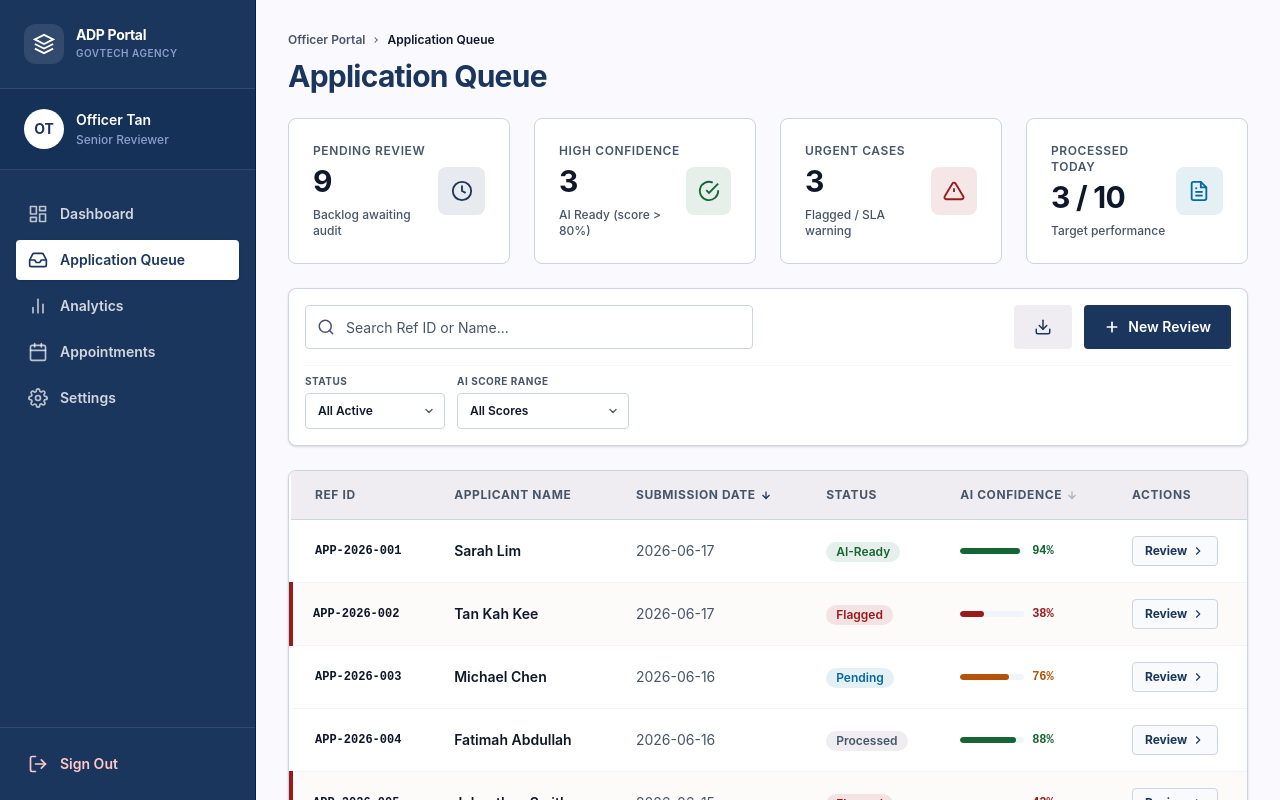
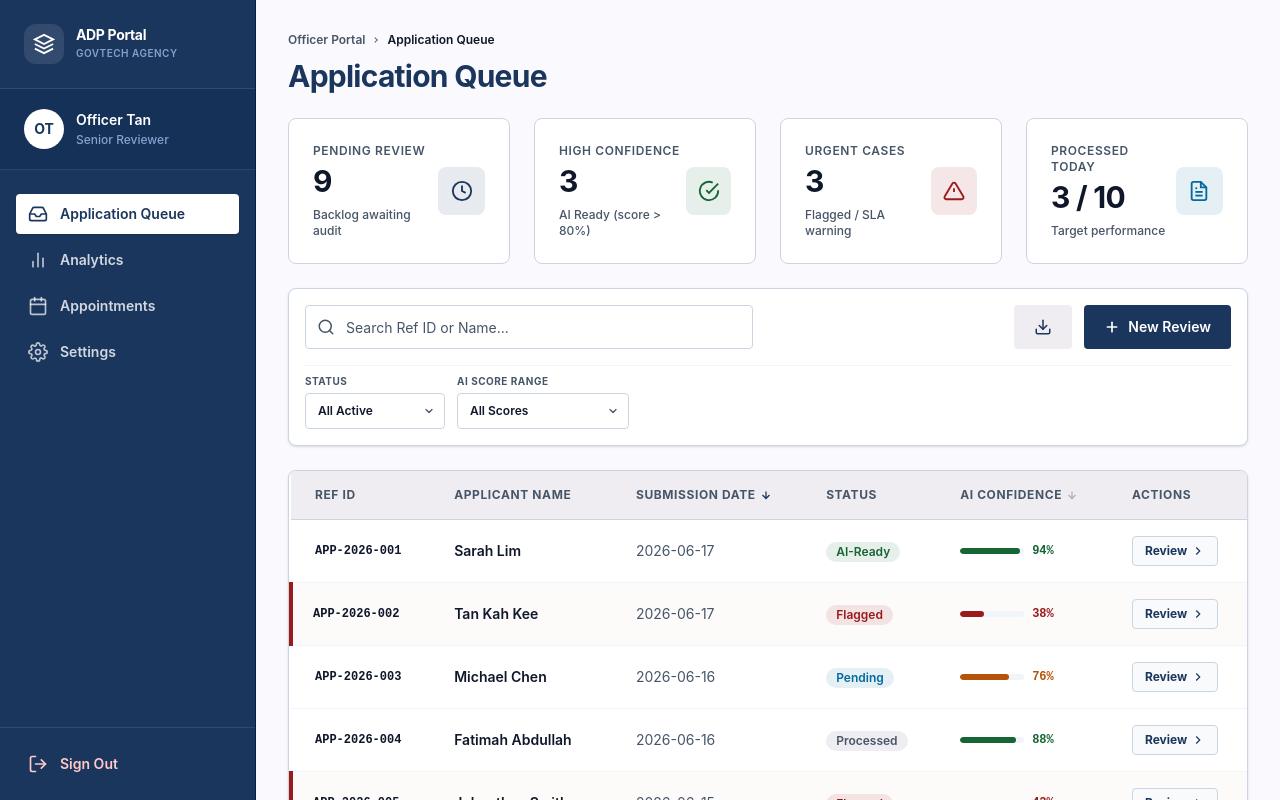
Before and after one commit to ACZH05/adp-project, a Next.js app in the folder frontend/: page /officer/queue in a window 1280 px wide. Shown: the top 800 px of the page. Built offline with nearby package versions, Linux system fonts and the light colour scheme.

Commit message:
remove dashboard option in officer navbar

```diff
--- a/frontend/src/features/officer/presentation/SideNav.tsx
+++ b/frontend/src/features/officer/presentation/SideNav.tsx
@@ -13,18 +13,6 @@ export const SideNav: React.FC<SideNavProps> = ({ activePath = '/officer/queue'
   const [isOpenMobile, setIsOpenMobile] = useState(false);
 
   const navItems = [
-    {
-      name: 'Dashboard',
-      path: '/officer/dashboard',
-      icon: (
-        <svg width="20" height="20" viewBox="0 0 24 24" fill="none" stroke="currentColor" strokeWidth="2" strokeLinecap="round" strokeLinejoin="round">
-          <rect x="3" y="3" width="7" height="9" />
-          <rect x="14" y="3" width="7" height="5" />
-          <rect x="14" y="12" width="7" height="9" />
-          <rect x="3" y="16" width="7" height="5" />
-        </svg>
-      )
-    },
     {
       name: 'Application Queue',
       path: '/officer/queue',
```
